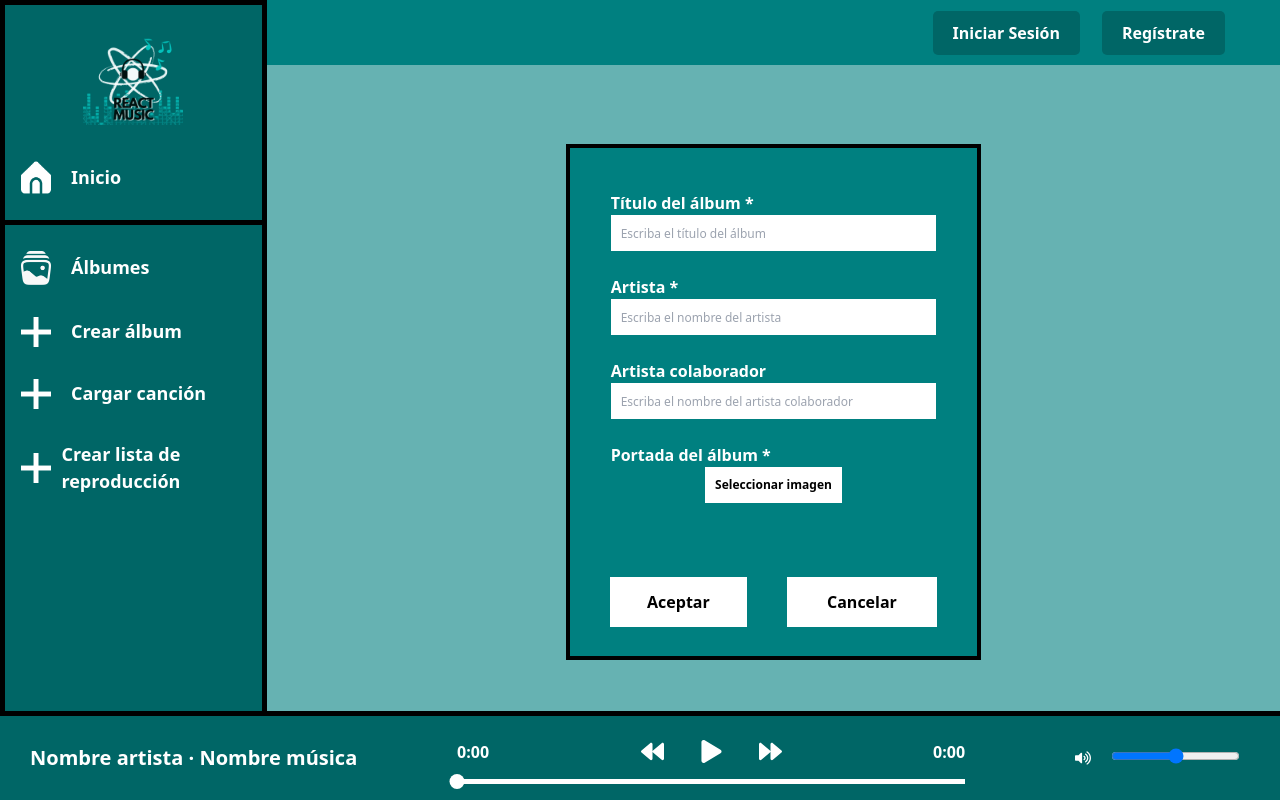
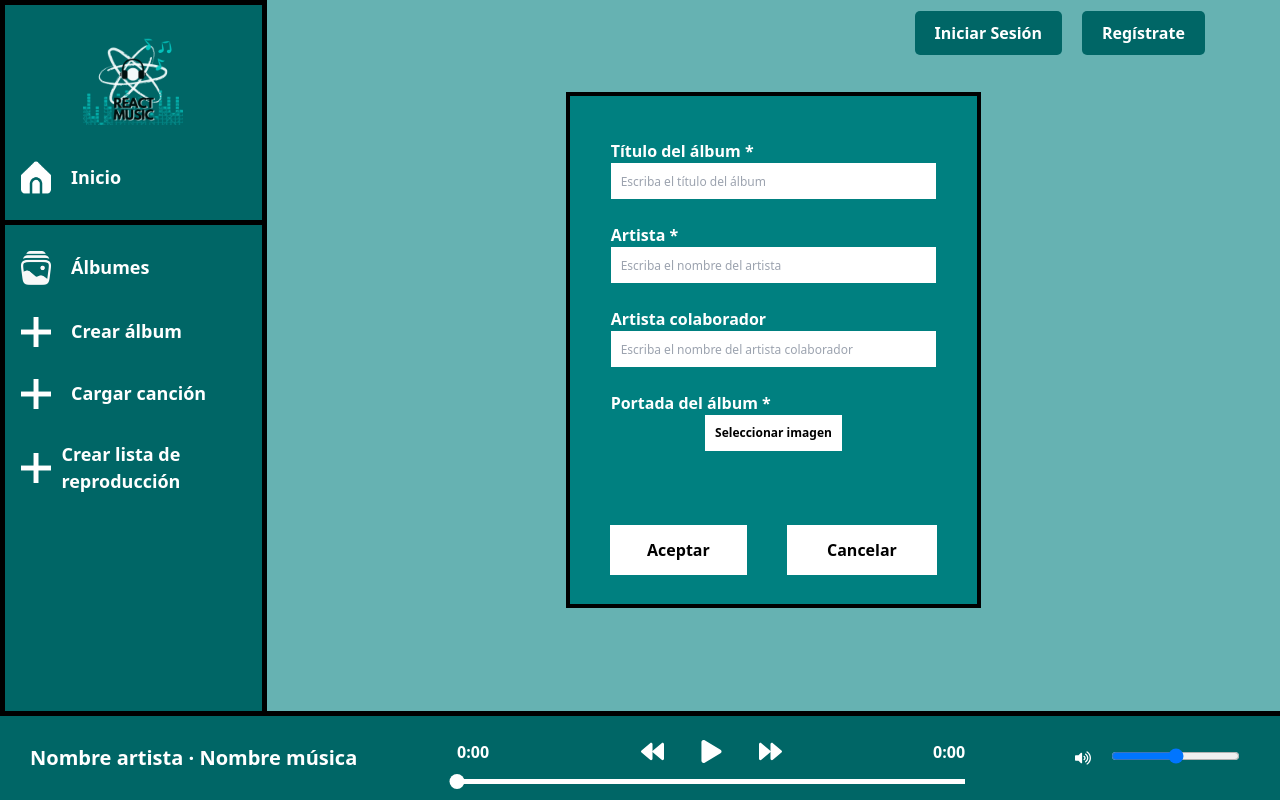
Before and after one commit to IVANCCAMA/Spotify-React, a React (Create React App) app in the folder spotify/: page /crearAlbum in a window 1280 px wide. Built offline with nearby package versions, Linux system fonts and the light colour scheme; some icons are missing.

Commit message:
cuando haga clic a iniciar sesion y registrarse no aparecera los iconos

```diff
--- a/spotify/src/components/encabezado.css
+++ b/spotify/src/components/encabezado.css
@@ -1,5 +1,5 @@
 .header {
-    background-color: #008080;
+    background-color: #66b2b2;
     width: 100%;
     display: flex;
     justify-content: space-between;
--- a/spotify/src/components/encabezado.js
+++ b/spotify/src/components/encabezado.js
@@ -1,31 +1,36 @@
 import React, { useState } from 'react';
 import { Icon } from '@iconify/react';
-import { Link } from "react-router-dom";
+import { Link, useLocation } from "react-router-dom"; // Importar useLocation
 import "./encabezado.css"
 
 function Encabezado() {
     const [isMenuOpen, setIsMenuOpen] = useState(false);
+    const location = useLocation(); // Obtener la ubicación actual
 
     const toggleMenu = () => {
         setIsMenuOpen(!isMenuOpen);
     };
 
-    const closeMenu = () => {
-        setIsMenuOpen(false);
-    };
+    // Esto es para verificar si la ruta actual es 'iniciarsesion' o 'registro'
+    const isAuthRoute = location.pathname === '/iniciarsesion' || location.pathname === '/registro';
 
     return (
         <div>
             <header className="header">
-                <Link  to="/iniciarsesion" className='boton-iniciarsesion'><strong>Iniciar Sesión</strong></Link>
-                <Link to="/registro" className='boton-registro'><strong>Regístrate</strong></Link>
+                {/* Mostrar los botones solo si no estamos en una ruta de autenticación */}
+                {!isAuthRoute && (
+                    <>
+                        <Link to="/iniciarsesion" className='boton-iniciarsesion'><strong>Iniciar Sesión</strong></Link>
+                        <Link to="/registro" className='boton-registro'><strong>Regístrate</strong></Link>
+                    </>
+                )}
                 <button onClick={toggleMenu}>
                     <Icon icon="gg:profile" color="white" width="45" height="45" />
                 </button>
                 {isMenuOpen && (
                     <div className="menu-options">
-                        <Link to="/perfil" onClick={closeMenu}>Perfil</Link>
-                        <Link to="/" onClick={closeMenu}>Cerrar sesión</Link>
+                        <Link to="/perfil">Perfil</Link>
+                        <Link to="/">Cerrar sesión</Link>
                     </div>
                 )}
             </header>
--- a/spotify/src/components/iniciarsesion.css
+++ b/spotify/src/components/iniciarsesion.css
@@ -10,7 +10,7 @@
     align-items: center;
     position: relative;
     margin: auto;
-    margin-top: 79px;
+    margin-top: 27px;
 }
 .form-title{
     color: #FFFFFF; /* White text color */
--- a/spotify/src/components/iniciarsesion.js
+++ b/spotify/src/components/iniciarsesion.js
@@ -1,4 +1,4 @@
- import React, { useState } from 'react';
+import React, { useState } from 'react';
 import { VscEye, VscEyeClosed } from "react-icons/vsc";
 import { Link } from "react-router-dom";
 import './iniciarsesion.css'
--- a/spotify/src/components/inicioHome.css
+++ b/spotify/src/components/inicioHome.css
@@ -23,6 +23,7 @@
   border-radius: 5px;
   cursor: pointer;
   transition: background-color 0.3s;
+  margin-right: 20px;
 }
 
 .boton-registro:hover {
@@ -36,7 +37,7 @@
   padding: 10px 20px;
   border-radius: 5px;
   cursor: pointer;
-  margin-right: 22px;
+  margin-right: 20px;
   transition: background-color 0.3s;
 }
 
```
